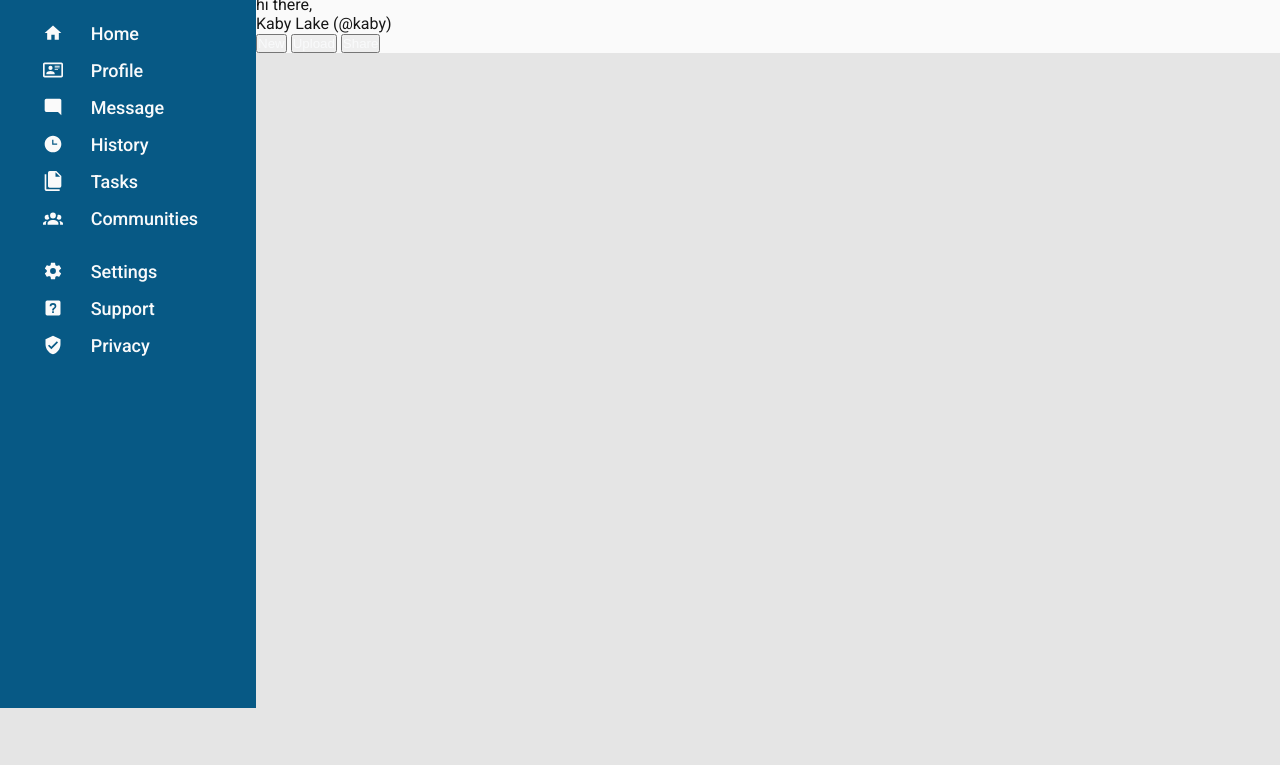
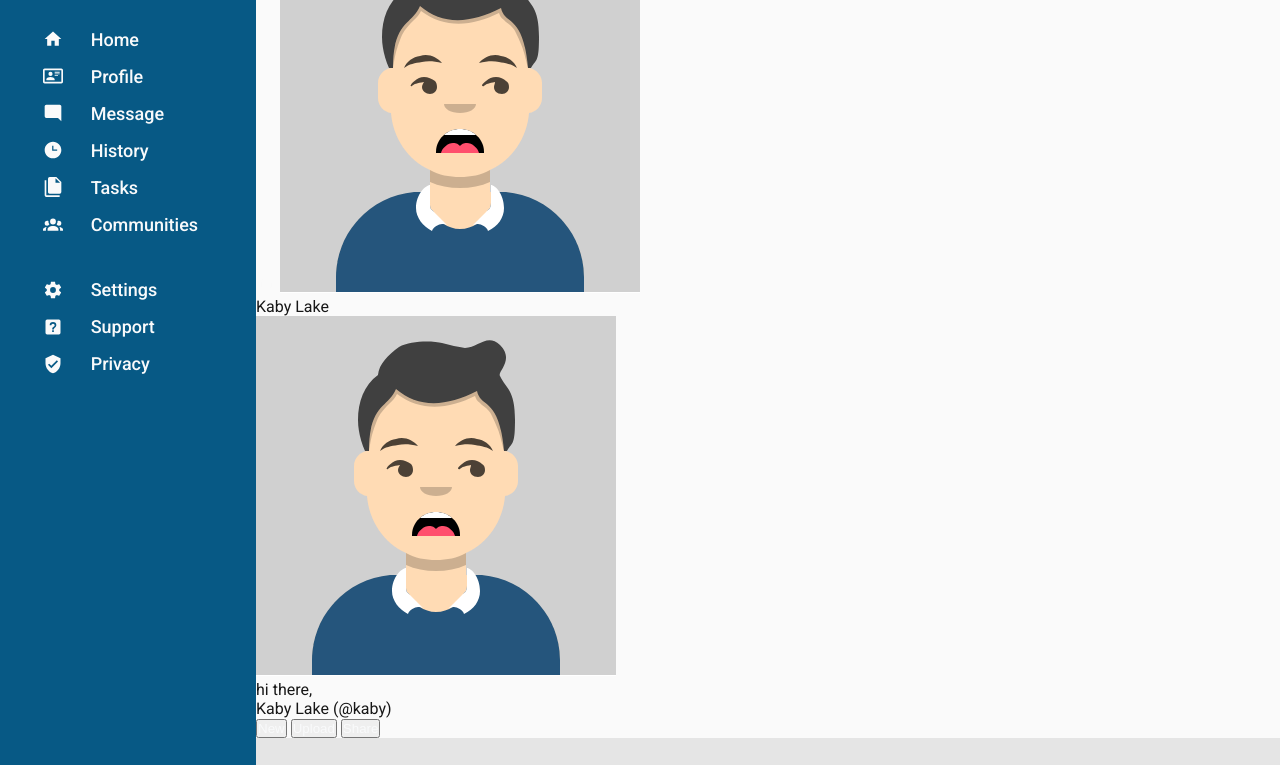
Before and after one commit to rhenzala/dashboard, a plain HTML site: page index.html in a window 1280 px wide. Shown: the part 92-857 px from the top of the page. Before the commit the page ends 800 px from the top, so only its background shows below. Drawn offline with Linux system fonts and the light colour scheme.

Commit message:
Add avatar to user

```diff
--- a/index.html
+++ b/index.html
@@ -66,13 +66,13 @@
                 </div>
                 <div class="right small-profile">
                     <svg xmlns="http://www.w3.org/2000/svg" viewBox="0 0 24 24"><path d="M10,21H14A2,2 0 0,1 12,23A2,2 0 0,1 10,21M21,19V20H3V19L5,17V11C5,7.9 7.03,5.17 10,4.29C10,4.19 10,4.1 10,4A2,2 0 0,1 12,2A2,2 0 0,1 14,4C14,4.1 14,4.19 14,4.29C16.97,5.17 19,7.9 19,11V17L21,19M17,11A5,5 0 0,0 12,6A5,5 0 0,0 7,11V18H17V11M19.75,3.19L18.33,4.61C20.04,6.3 21,8.6 21,11H23C23,8.07 21.84,5.25 19.75,3.19M1,11H3C3,8.6 3.96,6.3 5.67,4.61L4.25,3.19C2.16,5.25 1,8.07 1,11Z" /></svg>
-                    <img src="" alt="profile avatar small">
+                    <img src="./assets/image/kaby.png" alt="profile avatar small">
                     <div class="name">Kaby Lake</div>
                 </div>
             </div>
             <div class="lower-header">
                 <div class="left large-profile">
-                    <img src="" alt="profile avatar large">
+                    <img src="./assets/image/kaby.png" alt="profile avatar large" class="large-pic">
                     <div class="account-name">
                         <div class="greeting">hi there,</div>
                         <div class="name">Kaby Lake <span class="handle">(@kaby)</span></div>
```
